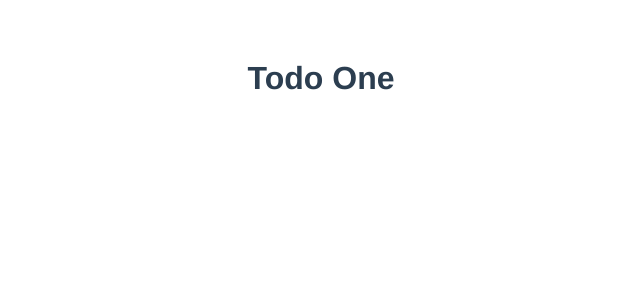
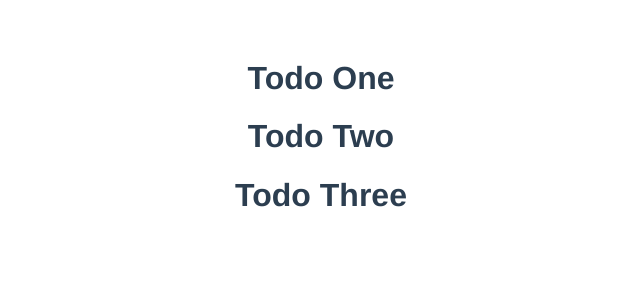
Before and after one commit to tainenko/Vue-TodoList, a Vue app: page / in a window 1280 px wide. Shown: the top 300 px of the page, without its empty margins (319-959 px from the left). Built offline with nearby package versions, Linux system fonts and the light colour scheme.

Commit message:
update todos with vue-for

```diff
--- a/src/App.vue
+++ b/src/App.vue
@@ -14,10 +14,20 @@
         },
         data() {
             return {
-                todos:[
+                todos: [
                     {
                         id: 1,
                         title: "Todo One",
+                        completed: false
+                    },
+                    {
+                        id: 2,
+                        title: "Todo Two",
+                        completed: false
+                    },
+                    {
+                        id: 3,
+                        title: "Todo Three",
                         completed: false
                     }
                 ]
```
